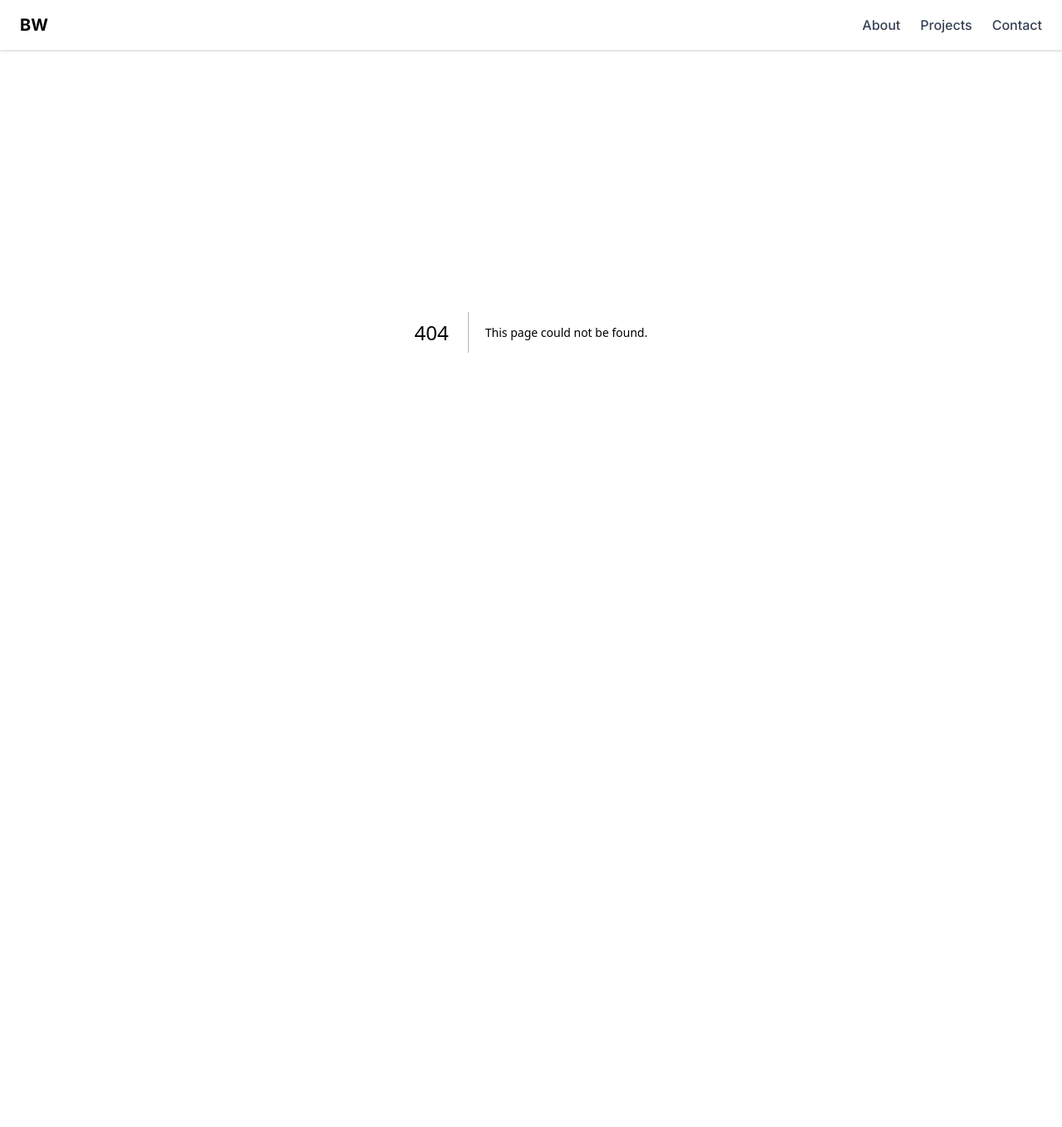
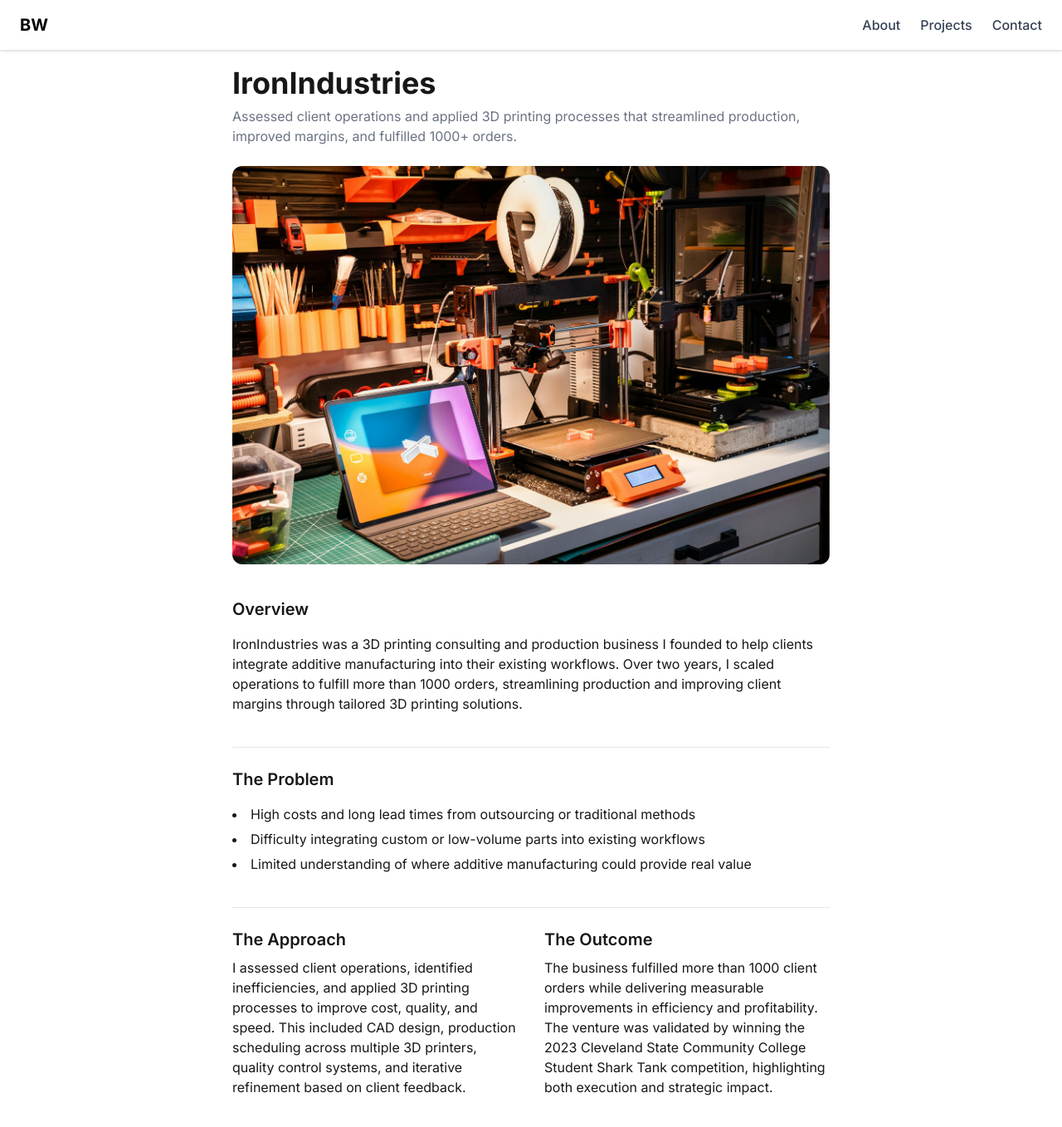
Before and after one commit to bradenwingfield/portfolio, a Next.js app: page /projects/ironindustries in a window 1280 px wide. Before the commit this address had no page. Shown: the top 1358 px of the page at 83% size. Before the commit the page ends 800 px from the top, so only its background shows below. Built offline with nearby package versions, Linux system fonts and the light colour scheme.

Commit message:
ironindustries page

```diff
--- a/src/app/projects/drag-racing-app/page.tsx
+++ /dev/null
@@ -1,111 +0,0 @@
-import Image from 'next/image'
-
-export default function DragRacingAppPage() {
-  return (
-    <main className="pt-20 px-6 max-w-3xl mx-auto">
-      {/* Title & Subtitle */}
-      <h1 className="text-4xl font-bold mb-2">Drag Racing Time Tracker</h1>
-      <p className="text-gray-500 mb-6">An iOS and Android app to predict and log drag race times using real-world data.</p>
-
-      {/* Hero Image */}
-      <div className="mb-10">
-        <Image
-          src="/project-placeholder.png"
-          alt="Drag Racing App Screenshot"
-          width={1200}
-          height={630}
-          className="rounded-xl w-full object-cover"
-        />
-      </div>
-
-      {/* Overview */}
-      <section className="mb-10">
-        <h2 className="text-xl font-semibold mb-4">Overview</h2>
-        <p>
-        A mobile app built with React Native and Expo that helps drag racers log race data and predict future times based on their historical performance and environmental conditions.
-        Designed for simplicity, accuracy, and real-time use at the track.
-        </p>
-      </section>
-
-      {/* Problem + Role */}
-      <section className="mb-10 grid md:grid-cols-2 gap-8 border-t border-gray-200 pt-6">
-        <div>
-          <h2 className="text-xl font-semibold mb-2">The Problem</h2>
-          <p>
-            Racers lacked a lightweight, purpose-built tool to track and analyze performance.
-            Existing solutions like spreadsheets or manual notes were time-consuming, inconsistent, and not optimized for mobile use at the track.
-          </p>
-        </div>
-        <div>
-          <h2 className="text-xl font-semibold mb-2">My Role</h2>
-          <p>
-            I led the full technical design and implementation of the app. This included frontend development, database architecture, authentication, time prediction logic, and camera-based time slip scanning.
-            I also built the logging system for weather conditions per lap to improve accuracy.
-          </p>
-        </div>
-      </section>
-
-      {/* Approach */}
-      <section className="mb-10 border-t border-gray-200 pt-6">
-        <h2 className="text-xl font-semibold mb-4">The Approach</h2>
-        <ul className="list-disc list-inside text-l space-y-1.5">
-            <li>Built with React Native + Expo for fast cross-platform deployment</li>
-            <li>Integrated Firebase for cloud-based data storage and user authentication</li>
-            <li>Implemented time slip scanning using the device camera and OCR for quick data entry</li>
-            <li>Logged weather conditions per lap, integrates with OpenWeatherMap API</li>
-            <li>Designed a predictive model that uses historical ETs, reaction times, and logged weather to estimate future performance</li>
-            <li>Focused on clean UI and fast input for use during real-world race events</li>
-          </ul>
-      </section>
-
-      {/* Outcome */}
-      <section className="mb-10 border-t border-gray-200 pt-6">
-        <h2 className="text-xl font-semibold mb-4">The Outcome</h2>
-        <p>
-        The app is actively being developed.
-        </p>
-      </section>
-
-        {/* Skills*/}
-        <section className="border-t border-gray-200 pt-6 pb-16">
-        <div className="flex flex-col md:flex-row justify-between gap-8">
-          {/* Tech Stack Icons */}
-          <div>
-            <h2 className="text-xl font-semibold mb-4">Tech Stack</h2>
-            <div className="grid grid-cols-4 gap-4">
-              {[
-                { src: '/icons/expo.svg', alt: 'Expo', link: 'https://expo.dev/' },
-                { src: '/icons/firebase.svg', alt: 'Firebase', link: 'https://firebase.google.com/' },
-                { src: '/icons/react.svg', alt: 'React Native', link: 'https://reactnative.dev' },
-                { src: '/icons/nodedotjs.svg', alt: 'Nodejs', link: 'https://nodejs.org/en' },
-                { src: '/icons/javascript.svg', alt: 'Javascript', link: 'https://www.javascript.com/' },
-              ].map(({ src, alt, link }) => (
-                <a
-                  key={src}
-                  href={link}
-                  target="_blank"
-                  rel="noopener noreferrer"
-                  className="rounded-full bg-gray-100 flex items-center justify-center w-14 h-14 transition hover:scale-105"
-                >
-                  <img src={src} alt={alt} className="w-6 h-6" />
-                </a>
-              ))}
-            </div>
-          </div>
-
-          {/* Links */}
-          <div>
-            <h2 className="text-xl font-semibold mb-4">Learn More</h2>
-            <ul className="space-y-2 text-sm">
-              <li>
-                <a href="https://openweathermap.org/" className="text-blue-600 hover:underline" target="_blank" rel="noopener noreferrer">
-                  OpenWeatherMap API Website
-                </a>
-              </li>
-            </ul>
-          </div>
-        </div>
-      </section>
-    </main>
-  )
-}
--- /dev/null
+++ b/src/app/projects/ironindustries/page.tsx
@@ -0,0 +1,56 @@
+import Image from 'next/image'
+
+export default function IronIndustriesPage() {
+  return (
+    <main className="pt-20 px-6 max-w-3xl mx-auto">
+      {/* Title & Subtitle */}
+      <h1 className="text-4xl font-bold mb-2">IronIndustries</h1>
+      <p className="text-gray-500 mb-6">Assessed client operations and applied 3D printing processes that streamlined production, improved margins, and fulfilled 1000+ orders.</p>
+
+      {/* Hero Image */}
+      <div className="mb-10">
+        <Image
+          src="/ironindustries.jpg"
+          alt="IronIndustries Screenshot"
+          width={1200}
+          height={630}
+          className="rounded-xl w-full object-cover"
+        />
+      </div>
+
+      {/* Overview */}
+      <section className="mb-10">
+        <h2 className="text-xl font-semibold mb-4">Overview</h2>
+        <p>
+        IronIndustries was a 3D printing consulting and production business I founded to help clients integrate additive manufacturing into their existing workflows. Over two years, I scaled operations to fulfill more than 1000 orders, streamlining production and improving client margins through tailored 3D printing solutions.        </p>
+      </section>
+
+      {/* Approach */}
+      <section className="mb-10 border-t border-gray-200 pt-6">
+        <h2 className="text-xl font-semibold mb-4">The Problem</h2>
+        <ul className="list-disc list-inside text-l space-y-1.5">
+          <li>High costs and long lead times from outsourcing or traditional methods</li>
+          <li>Difficulty integrating custom or low-volume parts into existing workflows</li>
+          <li>Limited understanding of where additive manufacturing could provide real value</li>
+        </ul>
+      </section>
+
+      {/* Problem + Role */}
+      <section className="mb-10 grid md:grid-cols-2 gap-8 border-t border-gray-200 pt-6">
+        <div>
+          <h2 className="text-xl font-semibold mb-2">The Approach</h2>
+          <p>
+          I assessed client operations, identified inefficiencies, and applied 3D printing processes to improve cost, quality, and speed. This included CAD design, production scheduling across multiple 3D printers, quality control systems, and iterative refinement based on client feedback.
+          </p>
+        </div>
+        <div>
+          <h2 className="text-xl font-semibold mb-2">The Outcome</h2>
+          <p>
+          The business fulfilled more than 1000 client orders while delivering measurable improvements in efficiency and profitability. The venture was validated by winning the 2023 Cleveland State Community College Student Shark Tank competition, highlighting both execution and strategic impact.
+          </p>
+        </div>
+      </section>
+
+    </main>
+  )
+}
--- a/src/data/projects.ts
+++ b/src/data/projects.ts
@@ -16,11 +16,11 @@ export const projects = [
       featured: true,
     },
     {
-      slug: 'drag-racing-app',
-      title: 'Drag Racing Time Tracker',
-      description: 'An iOS and Android app to predict and log drag race times using real-world data.',
+      slug: 'ironindustries',
+      title: 'IronIndustries',
+      description: 'Assessed client operations and applied 3D printing processes that streamlined production, improved margins, and fulfilled 1000+ orders.',
       image: '/project-placeholder.png',
-      tags: ['React Native', 'Expo'],
+      tags: ['Product Development', 'Project Management'],
       featured: true,
     },
     {
```
Also changed, not shown: public/ironindustries.jpg (added).
